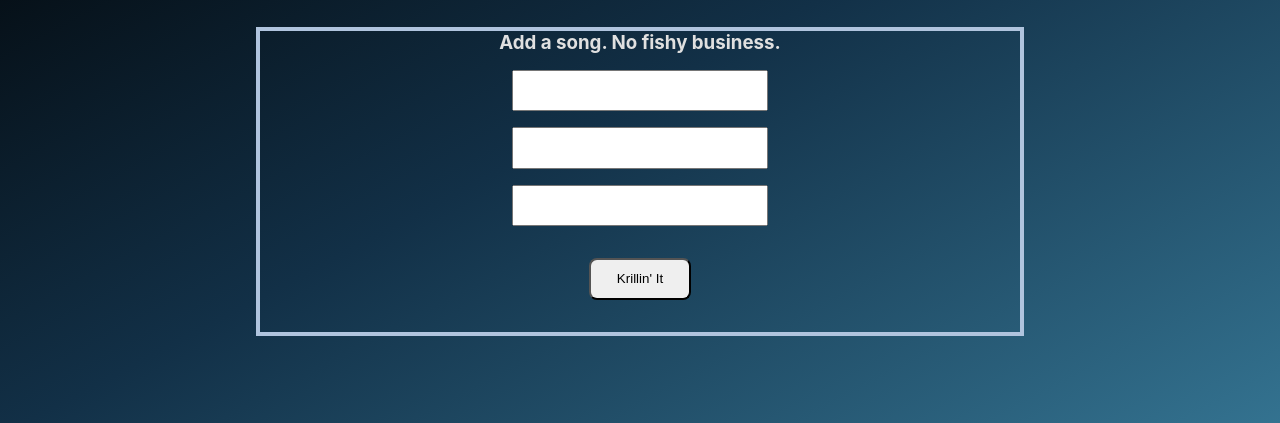
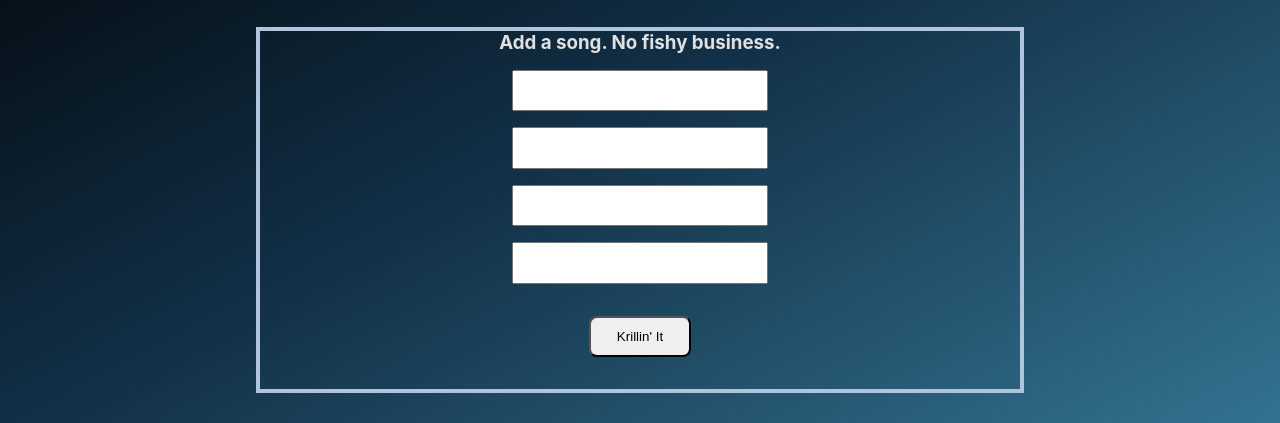
Before and after one commit to kndshein/MERN-Group-Lab-KCK-frontend, a React (Create React App) app: page / in a window 1280 px wide. Shown: the part 230-653 px from the top of the page. Built offline with nearby package versions, Linux system fonts and the light colour scheme; no server answers; a web font is replaced by a local one.

Commit message:
Display.js, App.js - Added delete functionality

```diff
--- a/src/App.js
+++ b/src/App.js
@@ -12,10 +12,30 @@ function App() {
   // States
   const [songs, setSongs] = React.useState([]);
 
+  // Empty API
+  const emptySong = {
+    name: "",
+    album: "",
+    artist: "",
+    time: "",
+  };
+
   // Function to get list of songs
   const getSongs = () => {
     axios.get(url + "/tunatunr").then((response) => {
       setSongs(response.data);
+    });
+  };
+
+  const handleCreate = (song) => {
+    axios.post(url + "/tunatunr", song).then(() => {
+      getSongs();
+    });
+  };
+
+  const handleDelete = (song) => {
+    axios.delete(url + "/tunatunr/id/" + song._id).then(() => {
+      getSongs();
     });
   };
 
@@ -25,8 +45,8 @@ function App() {
 
   return (
     <div className="App">
-      <Display songs={songs} />
-      <Form />
+      <Display songs={songs} handleDelete={handleDelete} />
+      <Form song={emptySong} handleSubmit={handleCreate} />
     </div>
   );
 }
--- a/src/components/Display.js
+++ b/src/components/Display.js
@@ -27,7 +27,13 @@ const Display = (props) => {
               </div>
               <div className="song-album">{song.album}</div>
               <div className="song-time">{song.time}</div>
-              <button className="song-favorite">O</button>
+              <div className="song-favorite">O</div>
+              <div
+                className="song-delete"
+                onClick={() => props.handleDelete(song)}
+              >
+                X
+              </div>
             </div>
           );
         })}
--- a/src/components/Form.js
+++ b/src/components/Form.js
@@ -1,13 +1,46 @@
 import React from "react";
 
 const Form = (props) => {
+  const [formData, setFormData] = React.useState(props.song);
+
+  const handleSubmit = (event) => {
+    event.preventDefault(); // Prevent Form from Refreshing
+    props.handleSubmit(formData); // Submit to Parents desired function
+    setFormData(props.song);
+  };
+
+  const handleChange = (event) => {
+    setFormData({ ...formData, [event.target.name]: event.target.value });
+  };
+
   return (
     <div className="form-container">
       <h3 className="add-song">Add a song. No fishy business.</h3>
-      <form className="form-body">
-        <input type="text" name="title" />
-        <input type="text" name="artist" />
-        <input type="text" name="time" />
+      <form className="form-body" onSubmit={handleSubmit}>
+        <input
+          type="text"
+          name="name"
+          value={formData.name}
+          onChange={handleChange}
+        />
+        <input
+          type="text"
+          name="artist"
+          value={formData.artist}
+          onChange={handleChange}
+        />
+        <input
+          type="text"
+          name="album"
+          value={formData.album}
+          onChange={handleChange}
+        />
+        <input
+          type="text"
+          name="time"
+          value={formData.time}
+          onChange={handleChange}
+        />
         <input className="btn-submit" type="submit" value="Krillin' It" />
       </form>
     </div>
```
